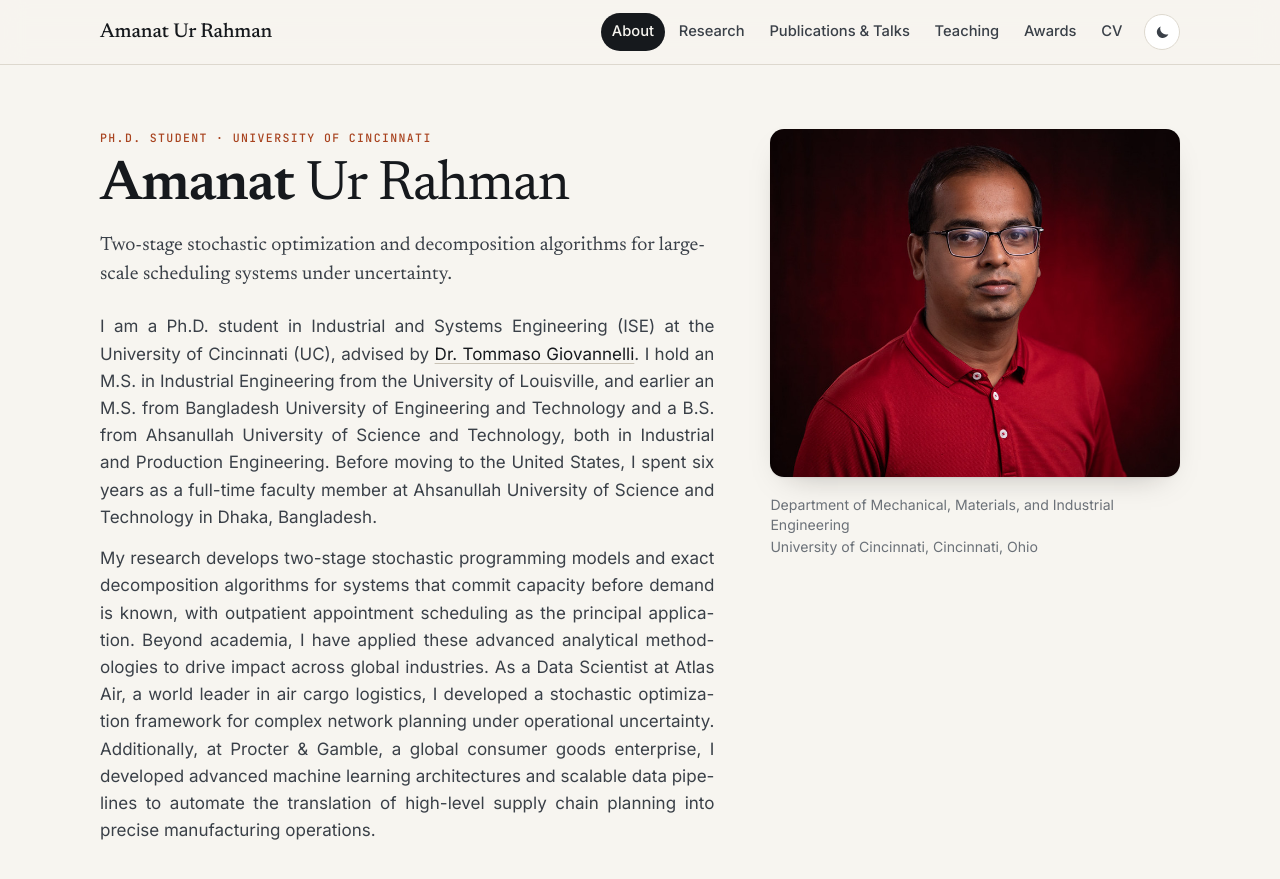
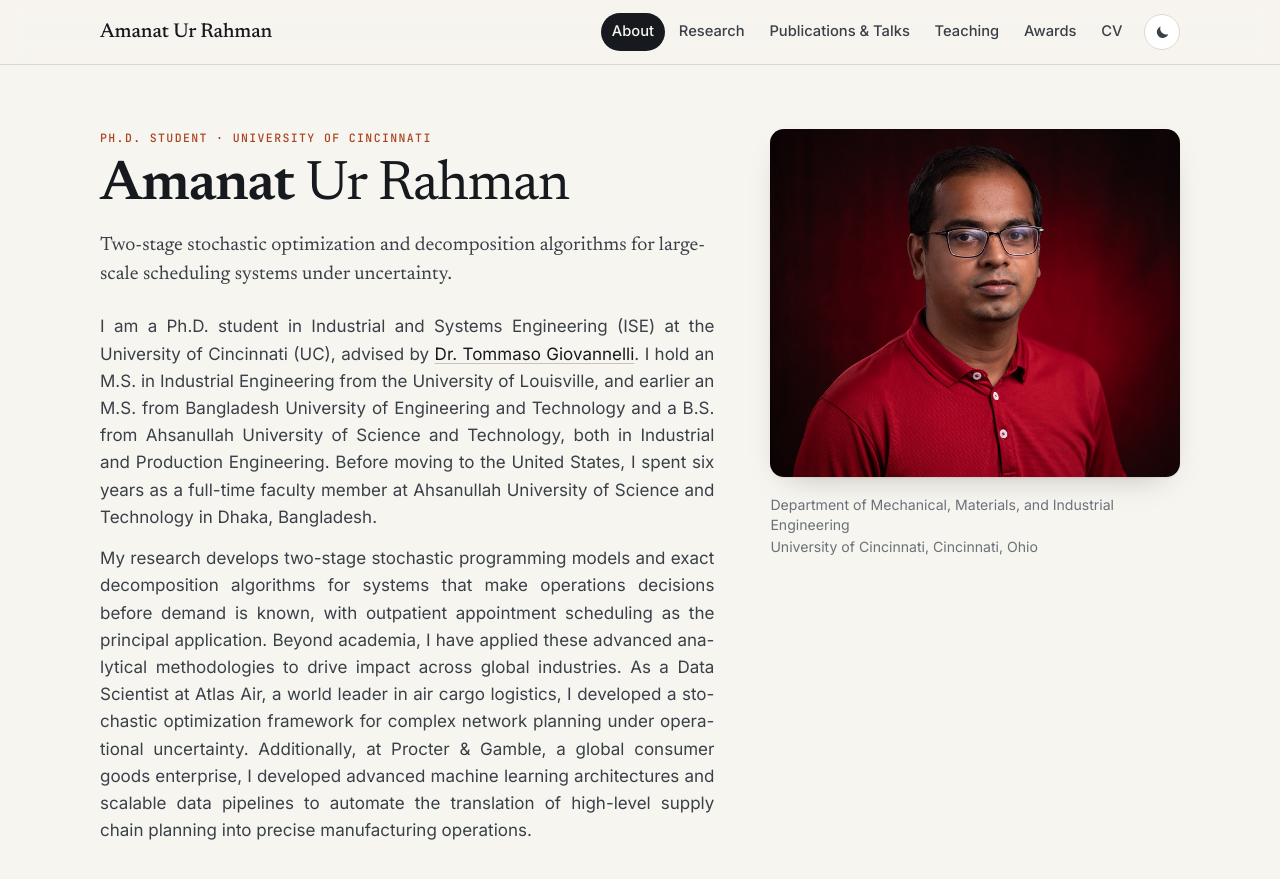
Before and after one commit to amanat-rahman/amanat-rahman.github.io, a Jekyll site: the page built from index.html, in a window 1280 px wide and 900 px high. Shown: the top 879 px of the window. Built offline with Jekyll 4.4.1, drawn with Linux system fonts in a browser that asks for light colours.

Commit message:
Update profile.yml

```diff
--- a/_data/profile.yml
+++ b/_data/profile.yml
@@ -35,7 +35,7 @@ bio:
     years as a full-time faculty member at Ahsanullah University of Science and Technology
     in Dhaka, Bangladesh.
   - >-
-    My research develops two-stage stochastic programming models and exact decomposition algorithms for systems that commit capacity before demand is known, with outpatient appointment scheduling as the principal application. Beyond academia, I have applied these advanced analytical methodologies to drive impact across global industries. As a Data Scientist at Atlas Air, a world leader in air cargo logistics, I developed a stochastic optimization framework for complex network planning under operational uncertainty. Additionally, at Procter & Gamble, a global consumer goods enterprise, I developed advanced machine learning architectures and scalable data pipelines to automate the translation of high-level supply chain planning into precise manufacturing operations.
+    My research develops two-stage stochastic programming models and exact decomposition algorithms for systems that make operations decisions before demand is known, with outpatient appointment scheduling as the principal application. Beyond academia, I have applied these advanced analytical methodologies to drive impact across global industries. As a Data Scientist at Atlas Air, a world leader in air cargo logistics, I developed a stochastic optimization framework for complex network planning under operational uncertainty. Additionally, at Procter & Gamble, a global consumer goods enterprise, I developed advanced machine learning architectures and scalable data pipelines to automate the translation of high-level supply chain planning into precise manufacturing operations.
 
 interests:
   methodology:
```
